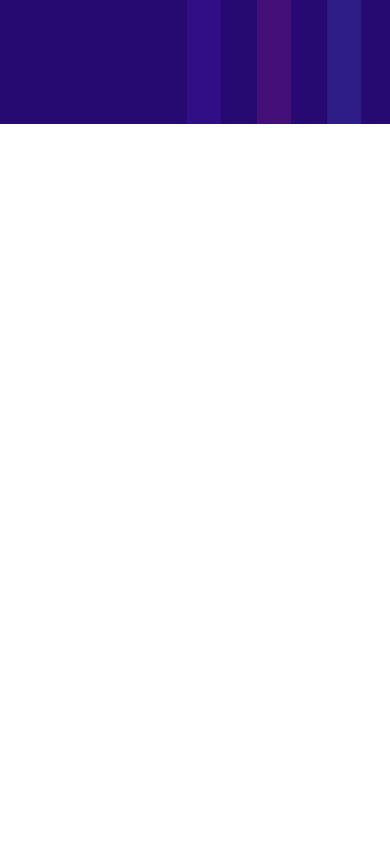
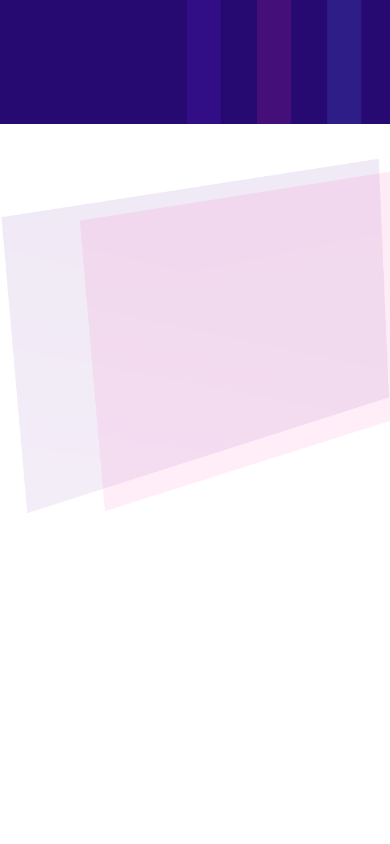
Before and after one commit to dani-beltran/lz-web, a Vue app: page / in a window 390 px wide. Shown: the part 720-1564 px from the top of the page. Built offline with nearby package versions, Linux system fonts and the light colour scheme.

Commit message:
add background images to SectionTwo component; enhance layout with responsive styles

```diff
--- a/src/components/SectionTwo.vue
+++ b/src/components/SectionTwo.vue
@@ -22,5 +22,54 @@ export default {
 
 .section-2 {
     background-color: #ffffff; /* White */
+    position: relative;
+    overflow: hidden;
+}
+
+.section-2::before {
+    content: '';
+    position: absolute;
+    top: 50%;
+    left: 0;
+    width: 35%;
+    height: 100%;
+    background-image: url('@/assets/bg/purple-square.png');
+    background-repeat: no-repeat;
+    background-size: contain;
+    background-position: left center;
+    transform: translateY(-50%);
+    z-index: 1;
+}
+
+.section-2::after {
+    content: '';
+    position: absolute;
+    top: 50%;
+    left: 20%;
+    width: 35%;
+    height: 100%;
+    background-image: url('@/assets/bg/pink-square.png');
+    background-repeat: no-repeat;
+    background-size: contain;
+    background-position: left center;
+    transform: translateY(-50%); /* Slightly offset to the bottom */
+    z-index: 2;
+}
+
+@media (max-width: 1280px) {
+    .section-2::before {
+        top: 0;
+        transform: none;
+        width: 100%;
+        height: 50%;
+    }
+
+    .section-2::after {
+        top: 0;
+        width: 100%;
+        height: 50%;
+        background-position: center;
+        transform: none ;
+    }
 }
 </style>
```
Also changed, not shown: src/assets/bg/pink-square.png (added), src/assets/bg/purple-square.png (added).
